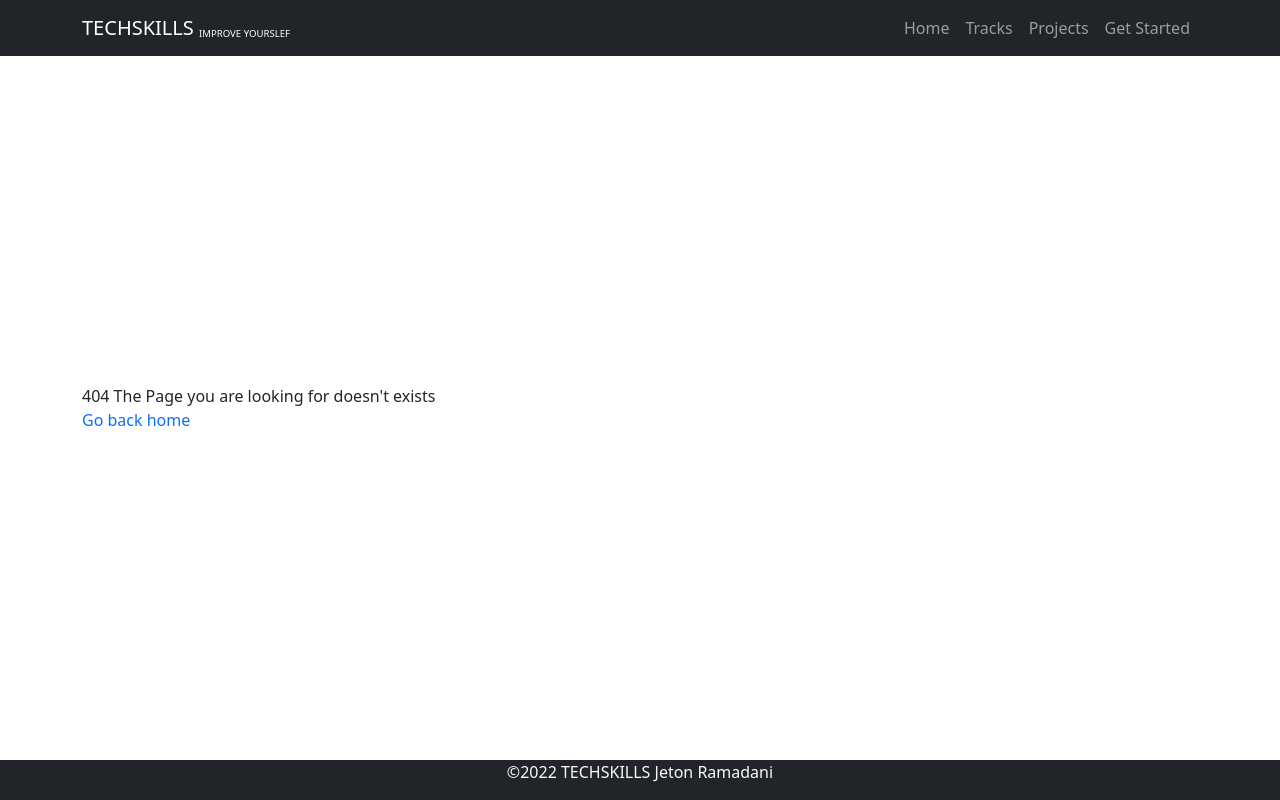
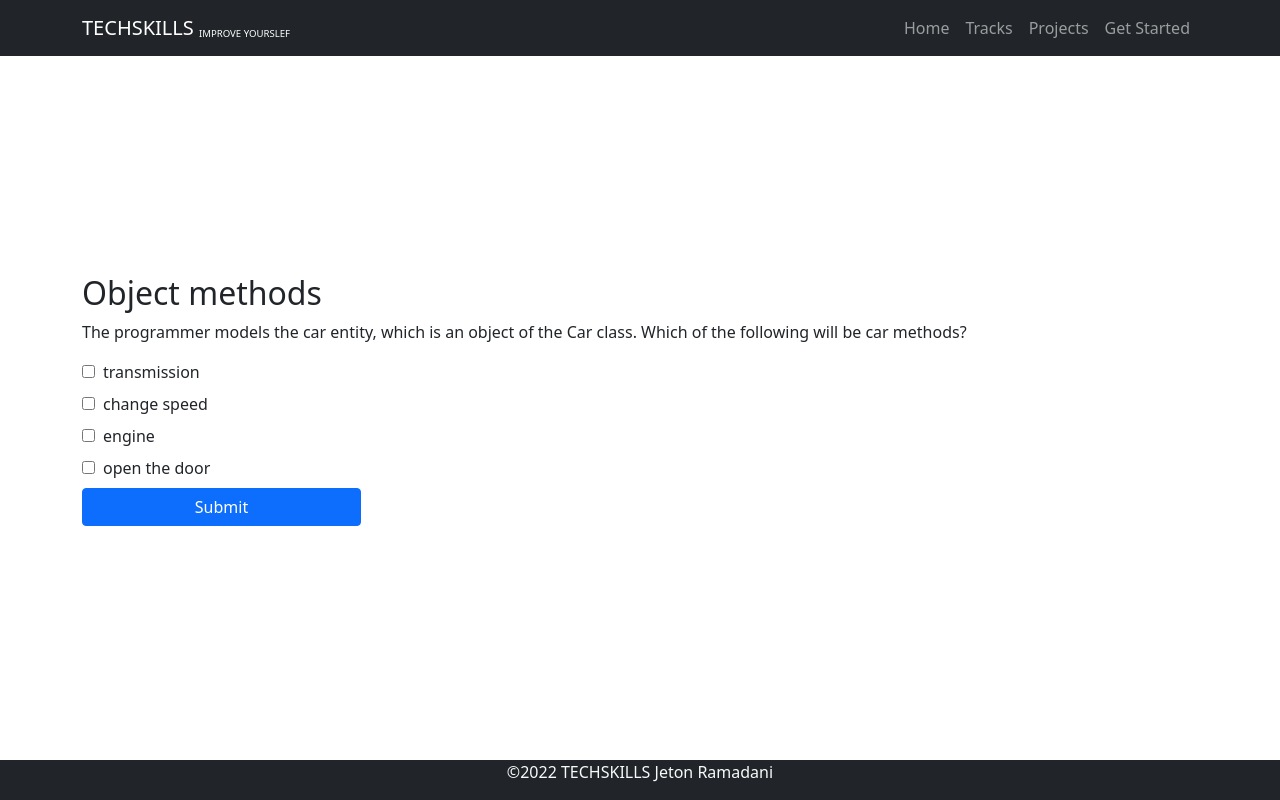
Before and after one commit to jetonramadani/DNICK-Online-Learning-Platform, a React (Create React App) app: page /question in a window 1280 px wide. Before the commit this address had no page. Built offline with nearby package versions, Linux system fonts and the light colour scheme.

Commit message:
Added question page example

```diff
--- a/src/App.jsx
+++ b/src/App.jsx
@@ -3,6 +3,7 @@ import Home from "./pages/Home";
 import NotFound from "./pages/NotFound";
 import Project from "./pages/Project";
 import Projects from "./pages/Projects";
+import QuestionPage from "./pages/QuestionPage";
 import Start from "./pages/Start";
 import Topic from "./pages/Topic";
 import Track from "./pages/Track";
@@ -19,6 +20,7 @@ function App() {
         <Route path="/tracks" element={<Tracks />} />
         <Route path="/project" element={<Project />} />
         <Route path="/projects" element={<Projects />} />
+        <Route path="/question" element={<QuestionPage />} />
         <Route path="/*" element={<NotFound />} />
       </Routes>
     </BrowserRouter>
--- /dev/null
+++ b/src/compoents/Tracks/Question.jsx
@@ -0,0 +1,67 @@
+import { Button } from 'react-bootstrap';
+import React, { useRef, useState } from 'react'
+import { Link } from 'react-router-dom';
+
+const Question = () => {
+    const formRef = useRef();
+    const [selected, setSelected] = useState([]);
+    const [error, setError] = useState("");
+    const [disabled, setDisabled] = useState(false);
+    const [correct, setCorrect] = useState(false);
+    const correctOption = ["change speed", "open the door"];
+    const changeHandler = (e) => {
+        const clicked = e.target.value;
+        if (selected.includes(clicked)) {
+            setSelected((prev) => prev.filter(item => item !== clicked));
+        } else {
+            setSelected((prev) => [...prev, clicked]);
+        }
+    }
+    const submitHandler = (e) => {
+        e.preventDefault();
+        let err = ""
+        if (selected.length === 0) {
+            err = "You must select at least one option";
+        } else if (selected.length !== correctOption.length) {
+            err = "Wrong answer. Try again!";
+        } else {
+            const picked = [...selected];
+            picked.sort();
+            console.log(picked, correctOption)
+            for (let i = 0; i < picked.length; i++) {
+                if (picked[i] !== correctOption[i]) {
+                    console.log("first")
+                    err = "Wrong answer. Try again!";
+                    break;
+                }
+            }
+        }
+        if (err) {
+            setError(err);
+        }
+        setDisabled(true);
+        setCorrect(!err);
+    }
+    return (
+        <>
+            <h2>Object methods</h2>
+            <p>The programmer models the car entity, which is an object of the Car class. Which of the following will be car methods?</p>
+            <form onSubmit={submitHandler} className="d-flex flex-column gap-2" ref={formRef}>
+                <label htmlFor="first"><input type="checkbox" name="question" value={"transmission"} id="first" disabled={disabled} className="me-2" onChange={changeHandler} />transmission</label>
+                <label htmlFor="second"><input type="checkbox" name="question" value="change speed" id="second" disabled={disabled} className="me-2" onChange={changeHandler} />change speed</label>
+                <label htmlFor="third"><input type="checkbox" name="question" id="third" value="engine" disabled={disabled} className="me-2" onChange={changeHandler} />engine</label>
+                <label htmlFor="fourth"><input type="checkbox" name="question" id="fourth" value="open the door" disabled={disabled} className="me-2" onChange={changeHandler} />open the door</label>
+                {!disabled && <Button type="submit" className='w-25'>Submit</Button>}
+            </form>
+            {disabled && !correct && <Button className='w-25' onClick={() => {
+                formRef.current.reset();
+                setDisabled(false);
+                setError("");
+            }}>Retry</Button>}
+            {correct && <Link to="/track/java" className='text-success'>Correct: Go back to topics</Link>}
+            <div className="text-danger mb-2">{error}</div>
+        </>
+    )
+}
+
+export default Question
--- a/src/compoents/Tracks/TopicView.jsx
+++ b/src/compoents/Tracks/TopicView.jsx
@@ -1,5 +1,6 @@
 import React, { useState } from 'react'
-import { Image, Nav } from 'react-bootstrap'
+import { Button, Image, Nav } from 'react-bootstrap'
+import { Link } from 'react-router-dom';
 import schema from "../../assets/schema.svg";
 
 const trans = {
@@ -42,6 +43,7 @@ const TopicView = () => {
                 <Image src={schema} className="img-thumbnail" />
                 <p style={{ background: "lightblue" }}>{trans[active].info}</p>
             </div>
+            <Link to="/question"><Button>Practice</Button></Link>
         </>
     )
 }
--- a/src/compoents/Tracks/TrackList.jsx
+++ b/src/compoents/Tracks/TrackList.jsx
@@ -20,7 +20,7 @@ const TrackList = () => {
             completed: true,
         },
         {
-            id: 1,
+            id: 4,
             title: "Intro to Java",
             completed: false,
         }
@@ -30,7 +30,7 @@ const TrackList = () => {
             {data.map(topic =>
             (<div key={topic.id} className={`${topic.completed ? 'bg-success' : 'bg-warning'} p-2 rounded-pill m-2`}>
                 <span className='me-5'>{topic.title}</span>
-                <Button variant='primary'><Link to={`/topic/${topic.id}`} className="text-light">Visit</Link></Button>
+                <Link to={`/topic/${topic.id}`} className="text-light"><Button variant='primary'>Visit</Button></Link>
             </div>)
             )}
         </div >
--- a/src/compoents/default_layout/Footer.jsx
+++ b/src/compoents/default_layout/Footer.jsx
@@ -3,7 +3,7 @@ import { Container } from "react-bootstrap";
 const Footer = () => {
     return (
         // <Container>
-        <footer className="bg-dark text-light text-center" >
+        <footer className="bg-dark text-light text-center mt-2" >
             <p>©2022 TECHSKILLS Jeton Ramadani</p>
         </footer>
         // </Container>
--- a/src/pages/Home.jsx
+++ b/src/pages/Home.jsx
@@ -3,6 +3,7 @@ import DefaultLayout from '../compoents/default_layout/DefaultLayout'
 import home from "../assets/home.jpeg";
 import { Button, Col, Image, Row } from 'react-bootstrap';
 import { Link } from 'react-router-dom';
+import Question from '../compoents/Tracks/Question';
 const Home = () => {
     const [logedIn, setLogedIn] = useState(false);
     const val = localStorage.getItem("logged_in");
@@ -18,11 +19,10 @@ const Home = () => {
                 <Col xs={12} lg={4} className="d-flex flex-column justify-content-center gap-4 ">
                     {logedIn ?
                         <>
-                            <Link to="/tracks"><Button className='w-100'>Visit tracks</Button> </Link>
-                            <Link to="/projects"><Button className='w-100'>Visit projects</Button> </Link>
+                            <Link to="/tracks"><Button className='w-100' style={{ background: "#0B0C2A" }}>Visit tracks</Button> </Link>
+                            <Link to="/projects"><Button className='w-100' style={{ background: "#0B0C2A" }}>Visit projects</Button> </Link>
                         </>
-                        : <Link to="/start"><Button className='w-100'>Get Started</Button> </Link>}
-
+                        : <Link to="/start"><Button className='w-100' style={{ background: "#0B0C2A" }} >Get Started</Button> </Link>}
                 </Col>
             </Row>
         </DefaultLayout>
--- /dev/null
+++ b/src/pages/QuestionPage.jsx
@@ -0,0 +1,13 @@
+import React from 'react'
+import DefaultLayout from '../compoents/default_layout/DefaultLayout'
+import Question from '../compoents/Tracks/Question'
+
+const QuestionPage = () => {
+    return (
+        <DefaultLayout>
+            <Question></Question>
+        </DefaultLayout>
+    )
+}
+
+export default QuestionPage
```
